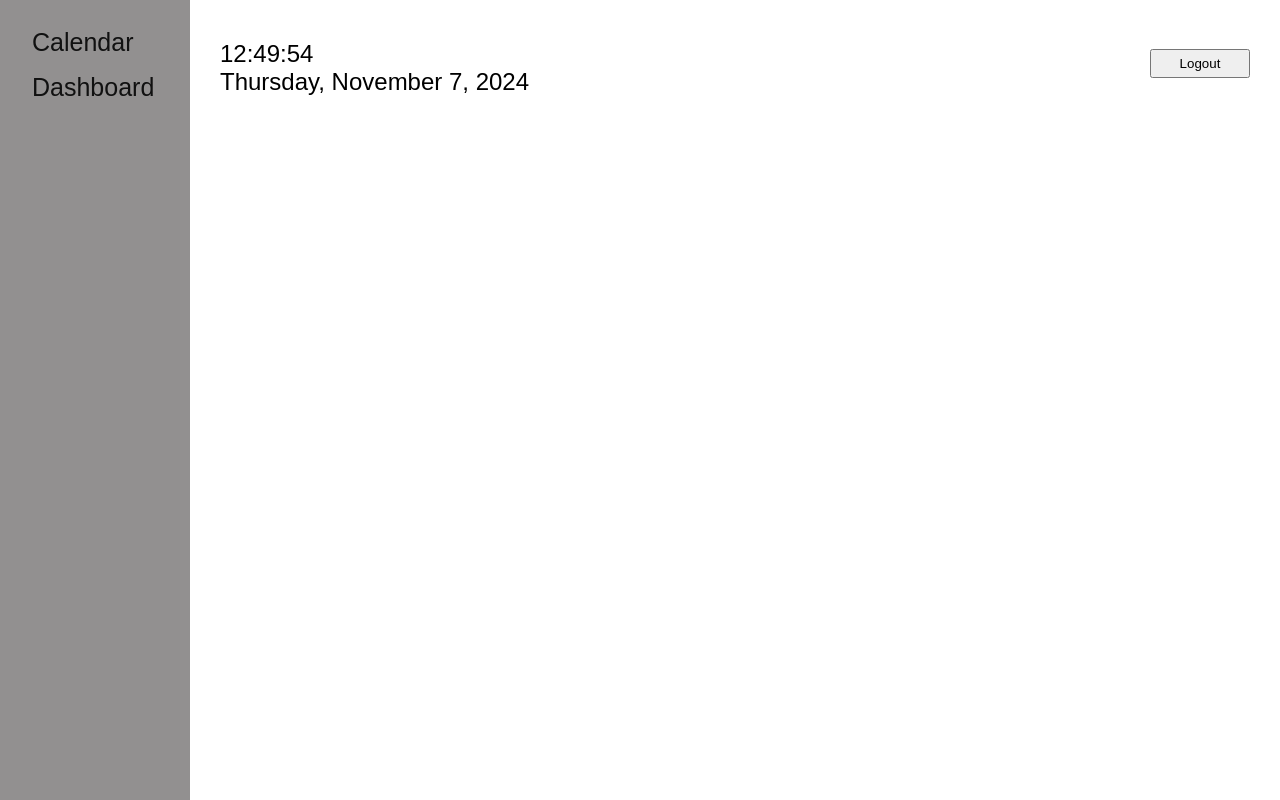
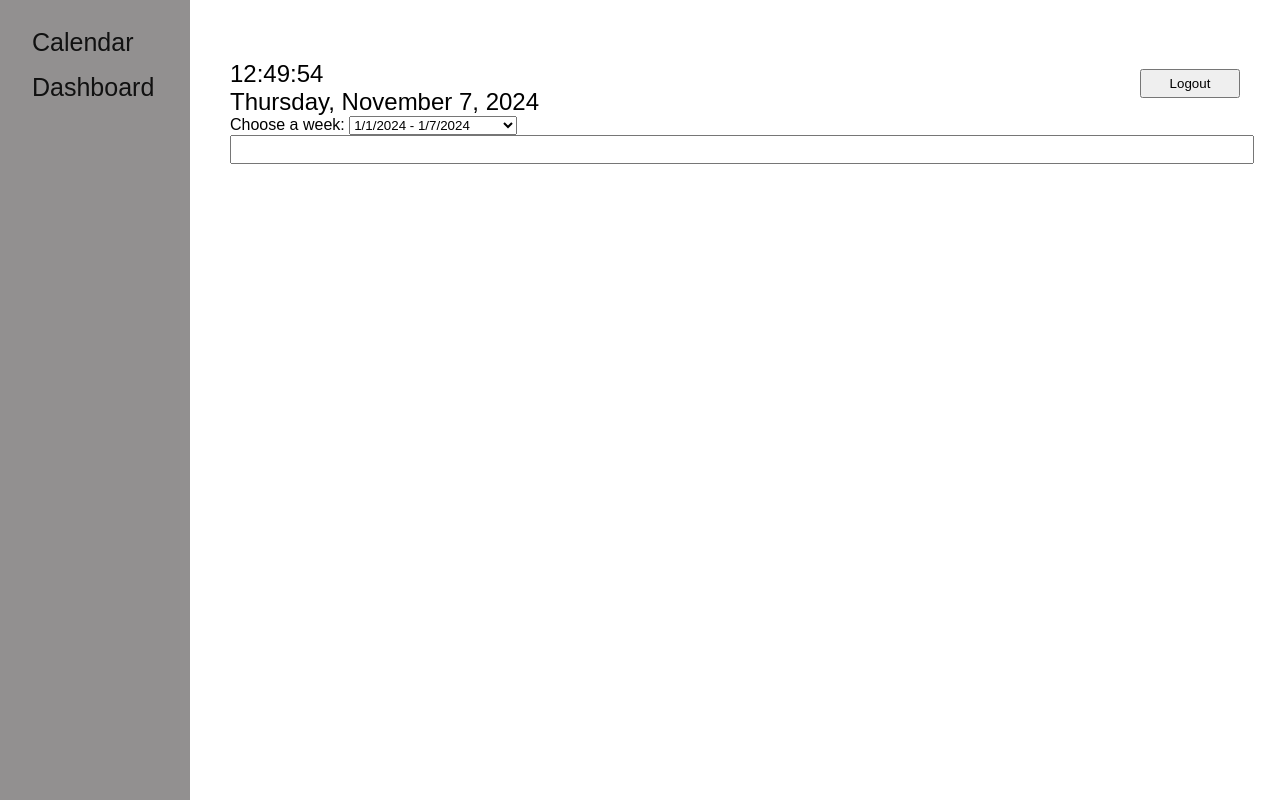
Before and after one commit to mnerva/application, a website: page public/calendar.html in a window 1280 px wide. Drawn offline with Linux system fonts and the light colour scheme.

Commit message:
changed file structure, added week selector and a task input

```diff
--- a/app.js
+++ b/app.js
@@ -3,7 +3,7 @@ const bodyParser = require('body-parser');
 const cors = require('cors');
 const path = require('path');
 const authRoutes = require('./src/routes/auth');
-const db = require('./config/database');
+const db = require('./src/config/database');
 
 const app = express();
 const PORT = process.env.PORT || 3000;
--- a/public/calendar.html
+++ b/public/calendar.html
@@ -10,19 +10,28 @@
     <link href="/style.css" rel="stylesheet" type="text/css">
 </head>
 <body>
-    <div id="Upperbar" class="upperbar">
-        <div class="time-container">
-            <div id="time"></div>
-            <div id="date"></div>
-        </div>
-        <button id="logoutBtn">Logout</button>
-    </div>
+
 
     <div id="Sidenav" class="sidenav">
         <a href="#" class="calendarBtn" onclick="calendar()">Calendar</a>
         <a href="#" class="dashBtn" onclick="dashboard()">Dashboard</a>
     </div>
 
+    <div class="main">
+        <div id="Upperbar" class="upperbar">
+            <div class="time-container">
+                <div id="time"></div>
+                <div id="date"></div>
+            </div>
+            <button id="logoutBtn">Logout</button>
+        </div>
+        <div>
+            <label for="weekSelect" class="weekselect">Choose a week:</label>
+            <select id="weekSelect" class="weekselect"></select>
+            <input type="text" id="task">
+        </div>
+    </div>
+
     <script src="calendar.js"></script>
     <script src="time.js"></script>
 </body>
--- a/public/style.css
+++ b/public/style.css
@@ -1,8 +1,16 @@
-input, button {
+input {
         display: block;
         width: 100%;
         margin-bottom: 10px;
-        padding: 5px; }
+        padding: 5px;
+}
+
+button {
+        display: block;
+        width: 100%;
+        margin-bottom: 10px;
+        padding: 5px;
+}
 
 button {
         cursor: pointer; }
@@ -43,14 +51,13 @@ body {
         align-items: center;
         margin-top: 20px;
         justify-content: space-between;
-        padding: 0 10px;
+        padding-bottom: 0 10px;
         box-sizing: border-box;
 }
 
 .upperbar a {
         width: 100px;
         font-size: 25px;
-        margin-left: 190px;
 }
 
 .upperbar button {
@@ -62,7 +69,6 @@ body {
 .time-container {
         font-size: 1.5rem;
         text-align: left;
-        margin-left: 190px;
 }
 
 /* Page content */
@@ -70,3 +76,8 @@ body {
         margin-left: 190px;
         padding: 20px;
 }
+
+.weekselect {
+        max-width: 200px;
+        overflow-y: auto;
+}
--- a/public/time.js
+++ b/public/time.js
@@ -21,3 +21,19 @@ updateClockAndDate();
 
 // Update every second
 setInterval(updateClockAndDate, 1000);
+
+// Select a week for the drop menu
+const select = document.getElementById("weekSelect");
+
+// Generate weeks for the current year
+const currentDate = new Date();
+const currentYear = currentDate.getFullYear();
+
+for (let week = 1; week <= 52; week++) {
+    const option = document.createElement("option");
+    const startOfWeek = new Date(currentYear, 0, 1 + (week - 1) * 7);
+    const endOfWeek = new Date(currentYear, 0, 7 + (week - 1) * 7);
+    option.value = `week${week}`;
+    option.textContent = `${startOfWeek.toLocaleDateString()} - ${endOfWeek.toLocaleDateString()}`;
+    select.appendChild(option);
+}
--- a/src/models/user.js
+++ b/src/models/user.js
@@ -1,5 +1,5 @@
 const Sequelize = require('sequelize');
-const db = require('../../config/database');
+const db = require('../config/database');
 
 const User = db.define('account', {
   username: {
```
Also changed, not shown: src/config/database.js (renamed from config/database.js).
